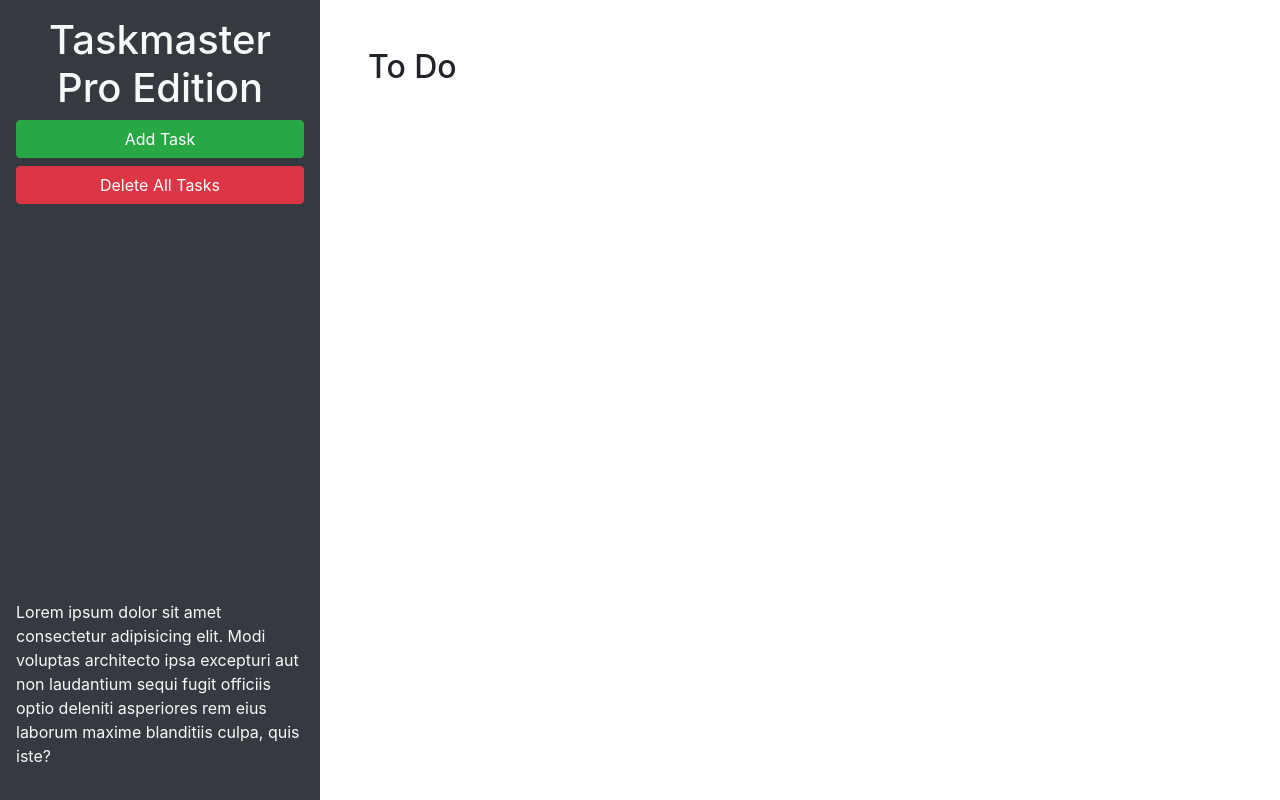
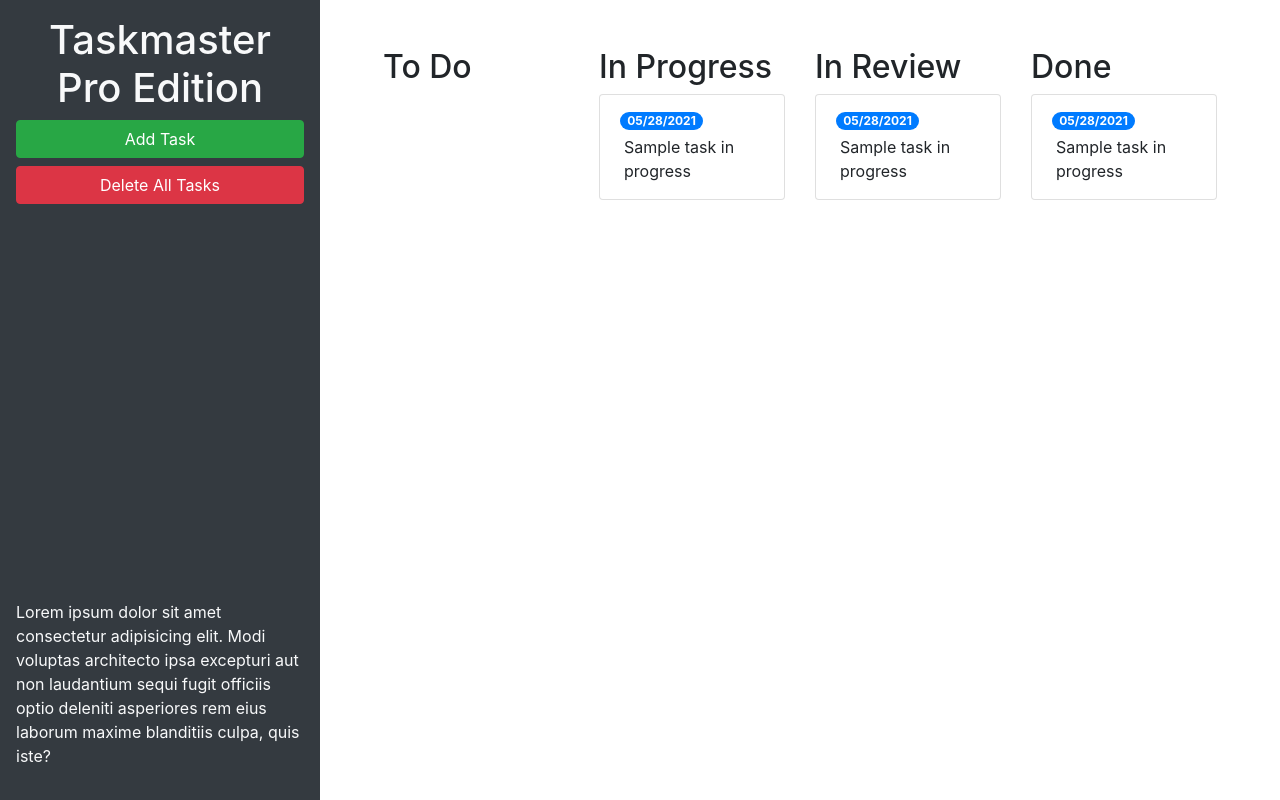
Before and after one commit to Jonzee1914/taskmaster-pro, a plain HTML site: page index.html in a window 1280 px wide. Drawn offline with nearby package versions, Linux system fonts and the light colour scheme.

Commit message:
additional task categories

```diff
--- a/index.html
+++ b/index.html
@@ -24,9 +24,38 @@
       </p>
     </header>
     <main class="col-12 col-lg-9">
-      <div class="m-5">
-        <h2>To Do</h2>
-        <ul id="list-toDo" class="list-group"> </ul>
+      <div class="m-5 row justify-content-around">
+        <div class="col-12 col-md-6 col-xl-3 mb-3">
+          <h2>To Do</h2>
+          <ul id="list-toDo" class="list-group"> </ul>
+        </div>
+        <div class="col-12 col-md-6 col-xl-3 mb-3">
+          <h2>In Progress</h2>
+          <ul id="list-inProgress" class="list-group">
+            <li class="list-group-item">
+              <span class="badge badge-primary badge-pill">05/28/2021</span>
+              <p class="m-1">Sample task in progress</p>
+            </li>
+          </ul>
+        </div>
+        <div class="col-12 col-md-6 col-xl-3 mb-3">
+          <h2>In Review</h2>
+          <ul id="list-inReview" class="list-group">
+            <li class="list-group-item">
+              <span class="badge badge-primary badge-pill">05/28/2021</span>
+              <p class="m-1">Sample task in progress</p>
+            </li>
+          </ul>
+        </div>
+        <div class="col-12 col-md-6 col-xl-3 mb-3">
+          <h2>Done</h2>
+          <ul id="list-done" class="list-group">
+            <li class="list-group-item">
+              <span class="badge badge-primary badge-pill">05/28/2021</span>
+              <p class="m-1">Sample task in progress</p>
+            </li>
+          </ul>
+        </div>
       </div>
     </main>
   </div>
```
